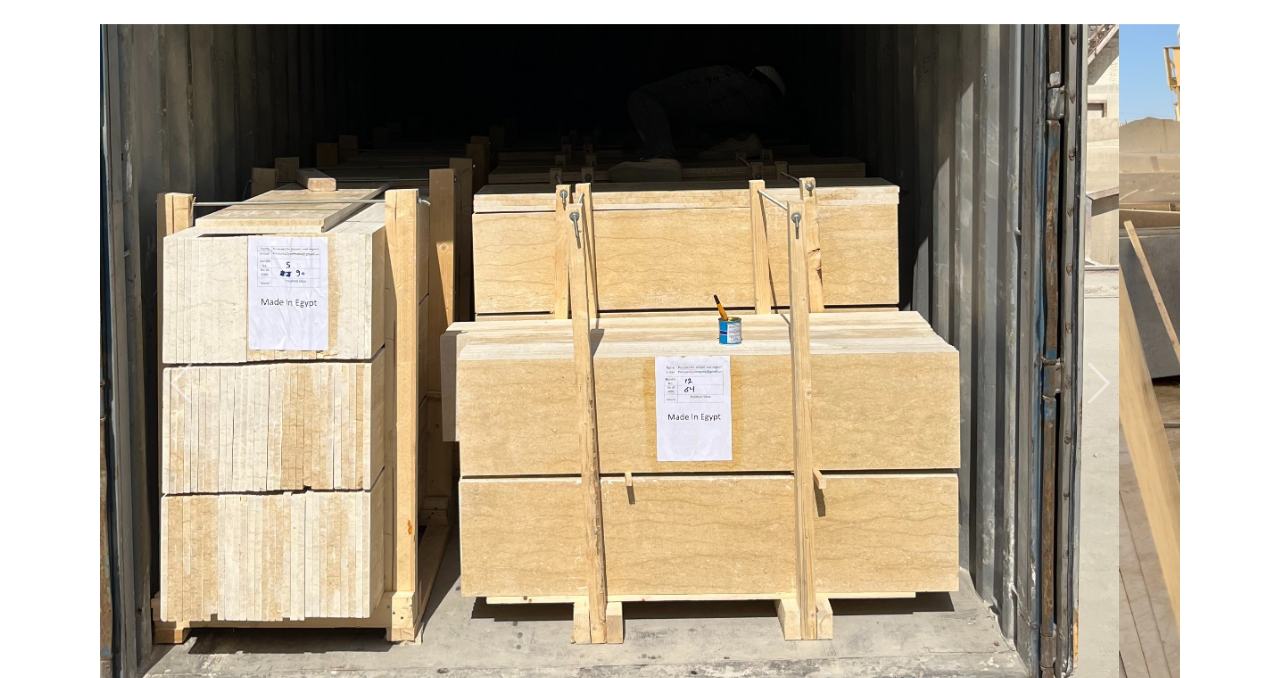
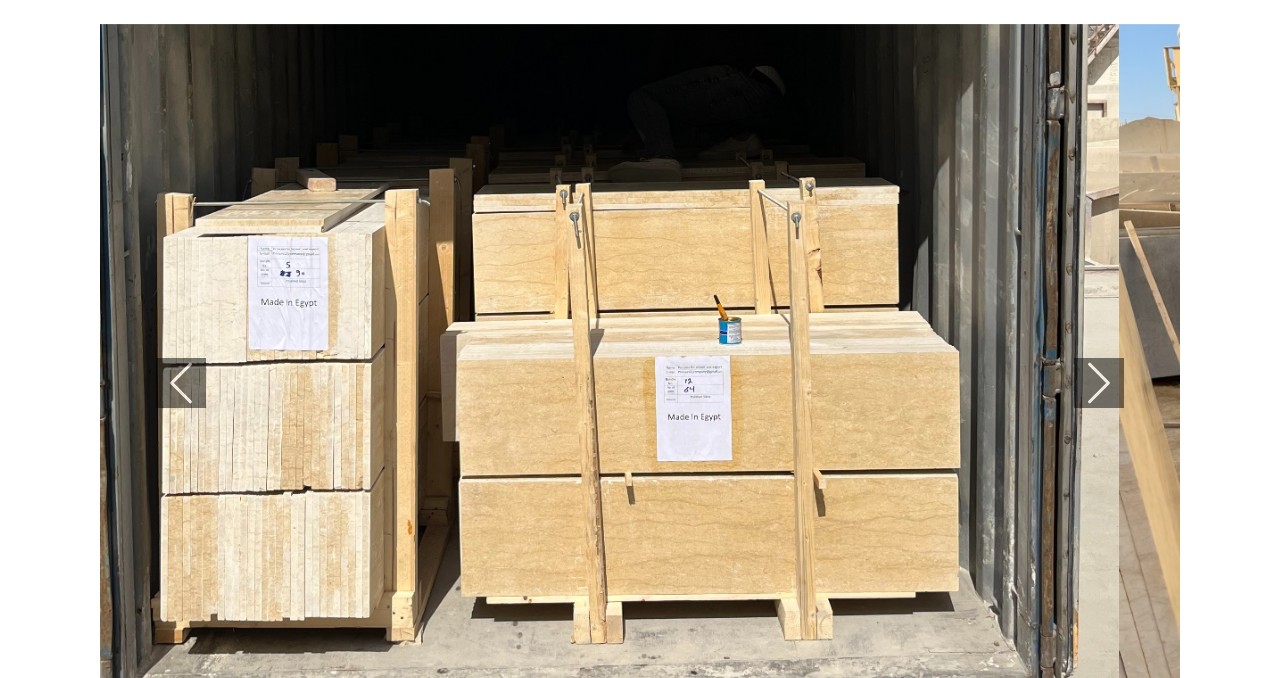
Before and after one commit to Princess-trade/princess-trade, a plain HTML site: page index.html in a window 1280 px wide. Shown: the part 122-800 px from the top of the page. Drawn offline with nearby package versions, Linux system fonts and the light colour scheme.

Commit message:
update bg color for next & prev main carousel buttons

```diff
--- a/index.html
+++ b/index.html
@@ -54,11 +54,11 @@
           </div>
         </div>
         <button class="carousel-control-prev" type="button" data-bs-target="#mainCarousel" data-bs-slide="prev">
-          <span class="carousel-control-prev-icon" aria-hidden="true"></span>
+          <span class="carousel-control-prev-icon bg-black" aria-hidden="true"></span>
           <span class="visually-hidden">Previous</span>
         </button>
         <button class="carousel-control-next" type="button" data-bs-target="#mainCarousel" data-bs-slide="next">
-          <span class="carousel-control-next-icon" aria-hidden="true"></span>
+          <span class="carousel-control-next-icon bg-black" aria-hidden="true"></span>
           <span class="visually-hidden">Next</span>
         </button>
       </div>
```
